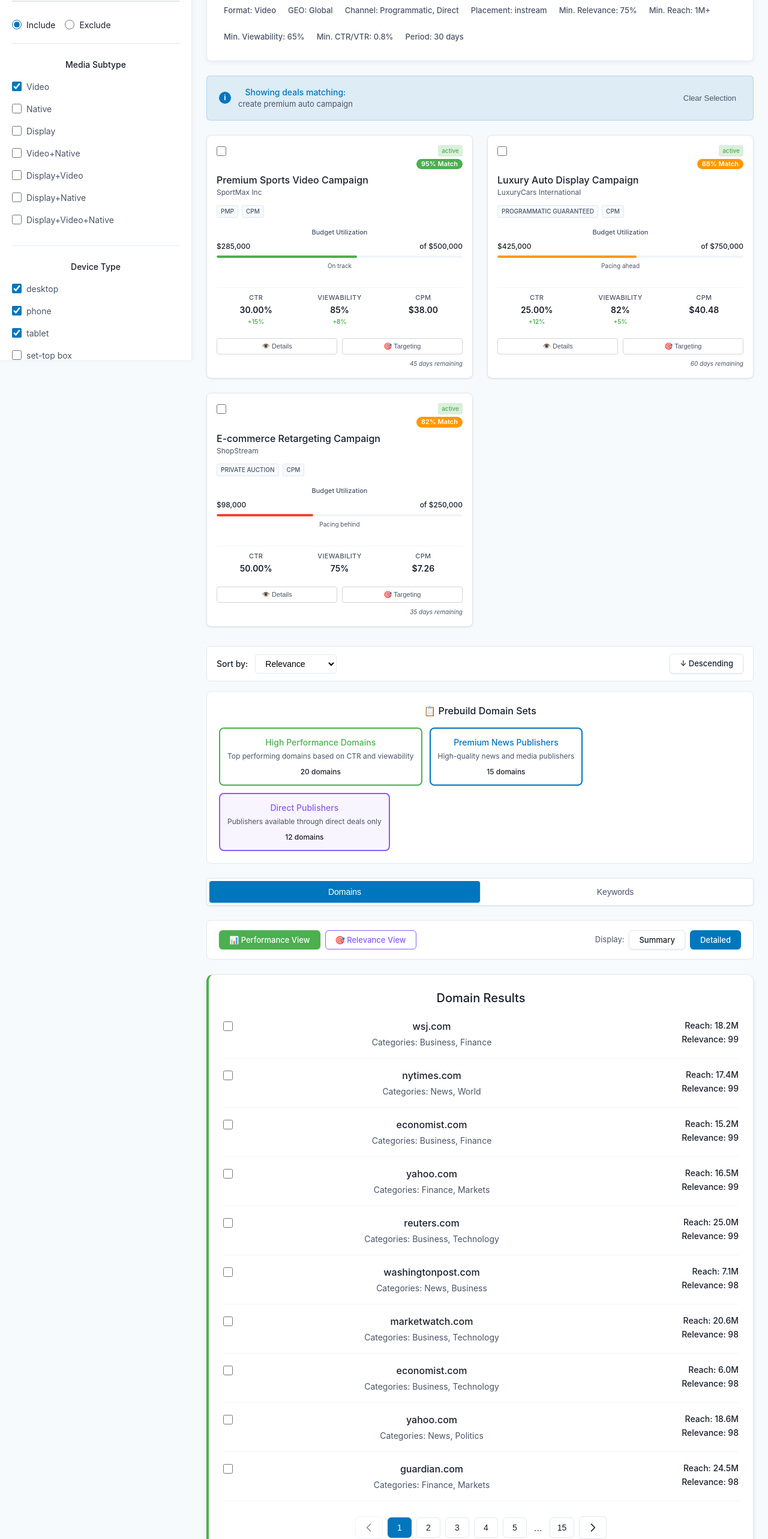
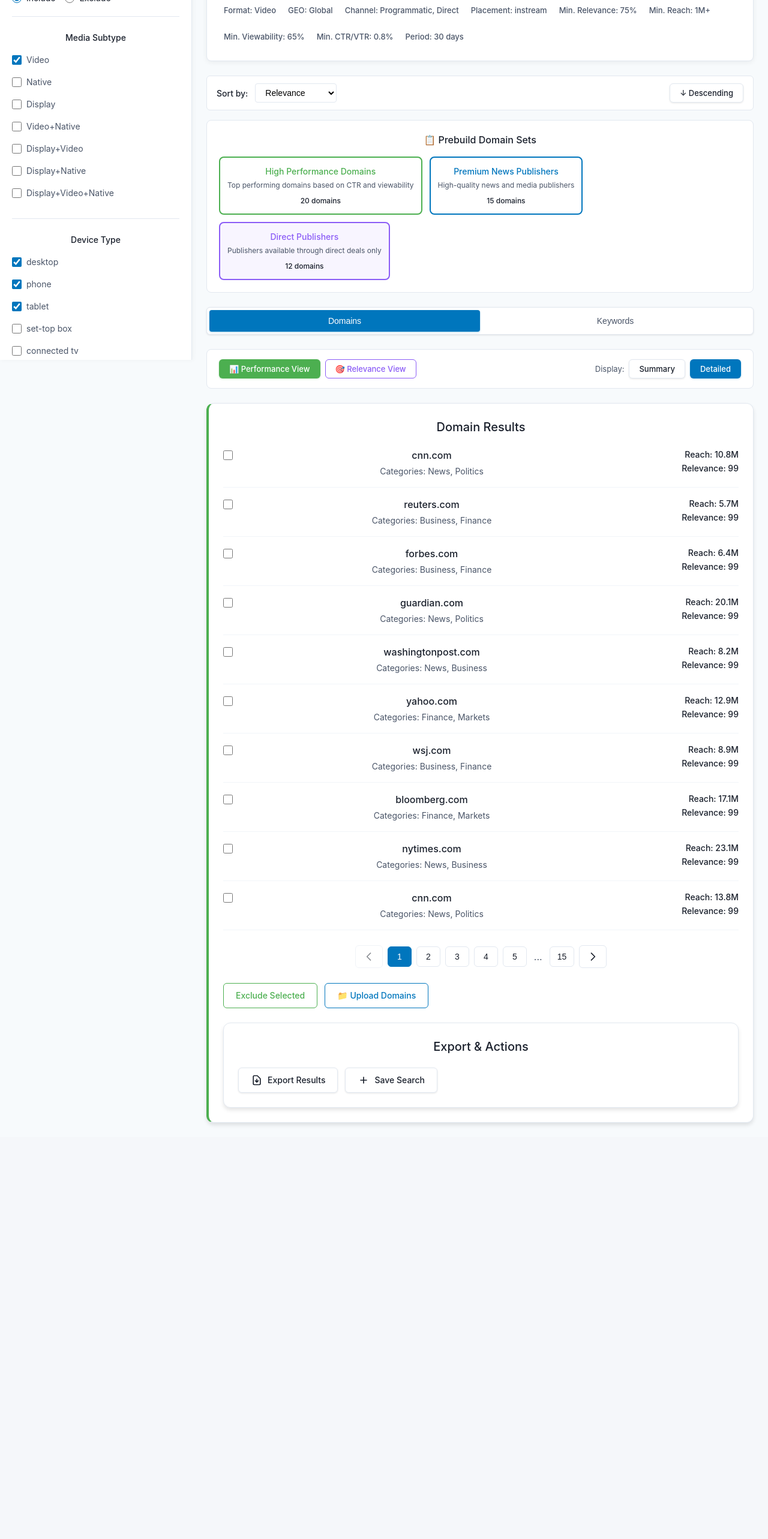
Before and after one commit to Sowbi05/project, a React (Create React App) app: page / in a window 1280 px wide. Shown: the part 220-2786 px from the top of the page at 60% size. After the commit the page ends 2116 px from the top, so only its background shows below. Built offline with nearby package versions, Linux system fonts and the light colour scheme.

Commit message:
added features

```diff
--- a/src/DomainSearchInterface.jsx
+++ b/src/DomainSearchInterface.jsx
@@ -499,8 +499,9 @@ const DomainSearchApp = () => {
     }));
   };
 
-  const domainResults = generateDomainResults(150);
-  const keywordResults = generateKeywordResults(120);
+const [domainResults, setDomainResults] = useState(generateDomainResults(150));
+const [keywordResults, setKeywordResults] = useState(generateKeywordResults(120));
+
 
   // Sample campaign data
   const campaignData = [
@@ -914,12 +915,6 @@ const DomainSearchApp = () => {
                 >
                   <XIcon />
                 </button>
-                <button
-                  className="btn btn-primary-outline btn-medium"
-                  onClick={() => setShowUploadModal(true)}
-                >
-                  📁 Upload Domains
-                </button>
               </div>
             </div>
 
@@ -1463,7 +1458,7 @@ const DomainSearchApp = () => {
               </div>
             </div>
           )}
-          <div className="set-tab-container">
+          {/* <div className="set-tab-container">
             <div className="set-tab-info">
               <div className="set-tab-icon">i</div>
               <div>
@@ -1472,7 +1467,7 @@ const DomainSearchApp = () => {
               </div>
             </div>
             <button className="clear-selection-btn">Clear Selection</button>
-          </div>
+          </div> */}
 
           {selectedDomainSet && (
             <div style={{
@@ -1516,7 +1511,7 @@ const DomainSearchApp = () => {
             </div>
           )}
 
-          {/* Campaign Cards Grid */}
+          {/* Campaign Cards Grid
           <div className="campaign-cards-grid">
             {campaignData.map((campaign) => (
               <div key={campaign.id} className="campaign-card">
@@ -1605,7 +1600,7 @@ const DomainSearchApp = () => {
                 </div>
               </div>
             ))}
-          </div>
+          </div> */}
 
           <div className="sort-controls" style={{
             display: 'flex',
@@ -1830,13 +1825,19 @@ const DomainSearchApp = () => {
               <div className="action-buttons">
                 {activeTab === 'domains' ? (
                   <>
-                    <button className="btn btn-success-outline btn-medium">Exclude Selected</button>
-                    <button className="btn btn-success-outline btn-medium">Add More Domains</button>
+                    <button type="button" className="btn btn-success-outline btn-medium">Exclude Selected</button>
+                    {/* <button type="button" className="btn btn-success-outline btn-medium">Add More Domains</button> */}
+                    <button
+                  className="btn btn-primary-outline btn-medium"
+                  onClick={() => setShowUploadModal(true)}
+                >
+                  📁 Upload Domains
+                </button>
                   </>
                 ) : (
                   <>
-                    <button className="btn btn-primary btn-medium">Add to Search</button>
-                    <button className="btn btn-primary-outline btn-medium">Exclude Selected</button>
+                    <button type="button" className="btn btn-primary btn-medium">Add to Search</button>
+                    <button type="button" className="btn btn-primary-outline btn-medium">Exclude Selected</button>
                   </>
                 )}
               </div>
```
